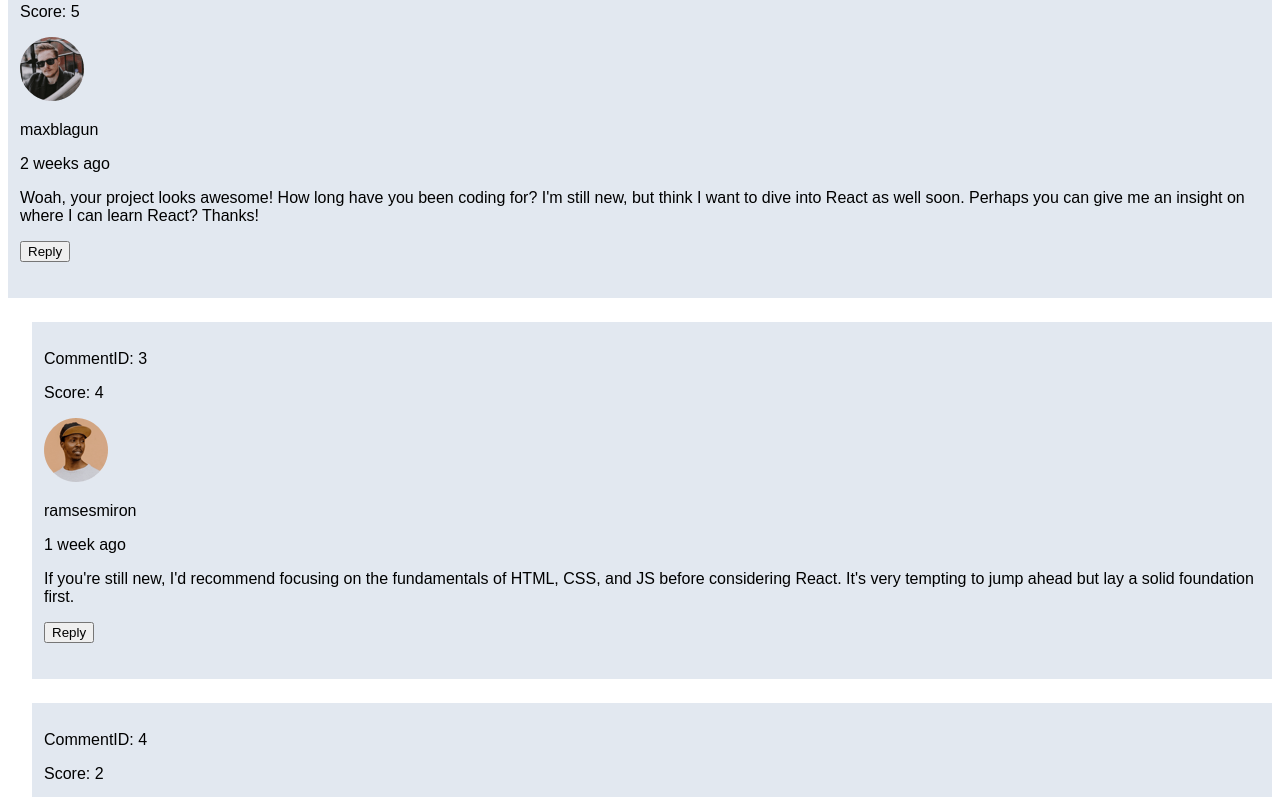
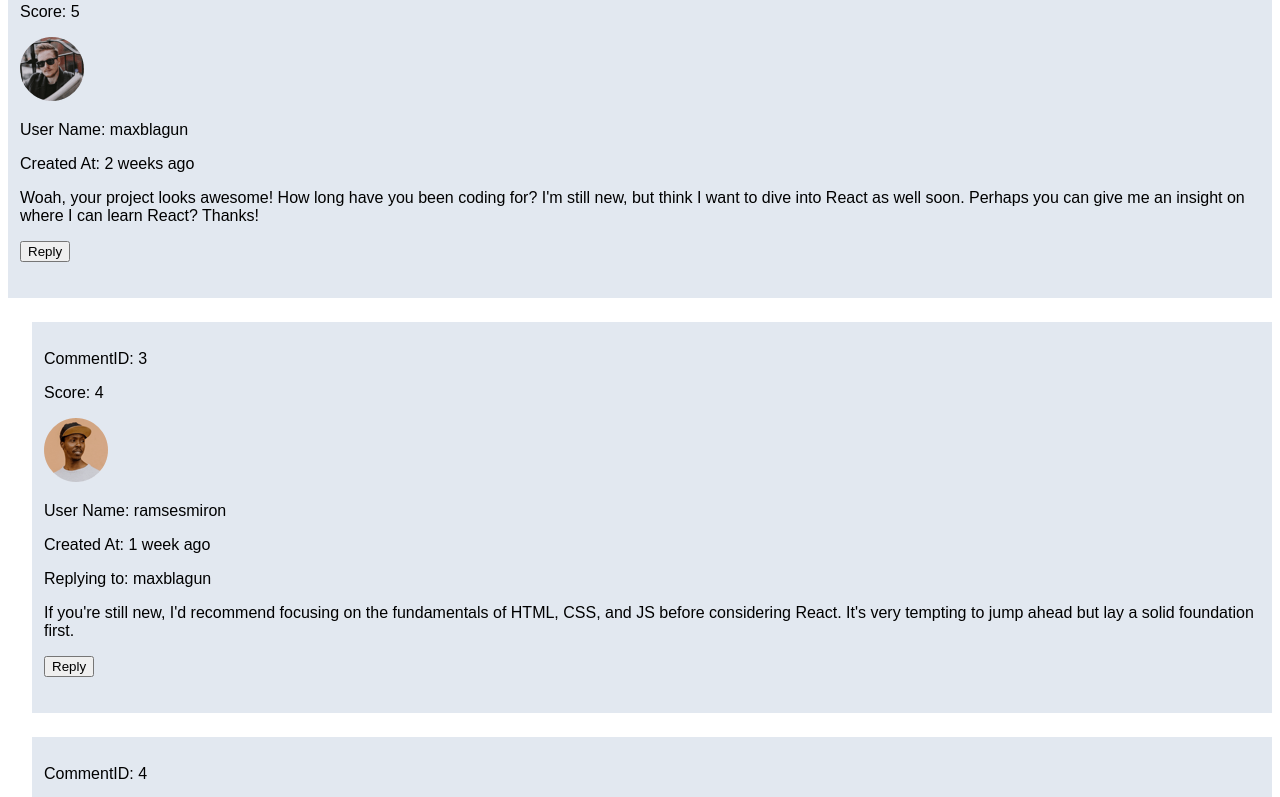
Before and after one commit to philval/react-typescript-comments-component, a React (Create React App) app: page / in a window 1280 px wide. Shown: the part 520-1317 px from the top of the page. Built offline with nearby package versions, Linux system fonts and the light colour scheme.

Commit message:
implement replyingTo property on replies object

```diff
--- a/src/components/Comment.tsx
+++ b/src/components/Comment.tsx
@@ -24,8 +24,9 @@ export default function Comment({
         <p>CommentID: {comment.id}</p>
         <p>Score: {comment.score}</p>
         <img alt="avatar" src={comment.user.image.png}></img>
-        <p>{comment.user.username}</p>
-        <p>{comment.createdAt}</p>
+        <p>User Name: {comment.user.username}</p>
+        <p>Created At: {comment.createdAt}</p>
+        <p>{comment.replyingTo && <p>Replying to: {comment.replyingTo}</p>}</p>
         <p>{comment.content}</p>
         <div>
           <ReplyForm
--- a/src/components/Comments.tsx
+++ b/src/components/Comments.tsx
@@ -132,13 +132,20 @@ export default function Comments(): JSX.Element {
     setNewID(newID + 1);
   }
 
-  function addNewReply(comment: string, commentID: number): void {
-    console.log("comment text:", comment, "commentID to update:", commentID);
+  function addNewReply(commentText: string, commentID: number): void {
+    console.log(
+      "comment text:",
+      commentText,
+      "commentID to update:",
+      commentID
+    );
     const newReply: IComment = {
       id: newID,
-      content: comment,
+      content: commentText,
       createdAt: "today", // TODO use UNIX timestamp
       score: 0,
+      replyingTo: findCommentByID(comments[0].comments, commentID)?.user
+        .username,
       user: {
         image: {
           png: "./images/avatars/image-juliusomo.png",
```
